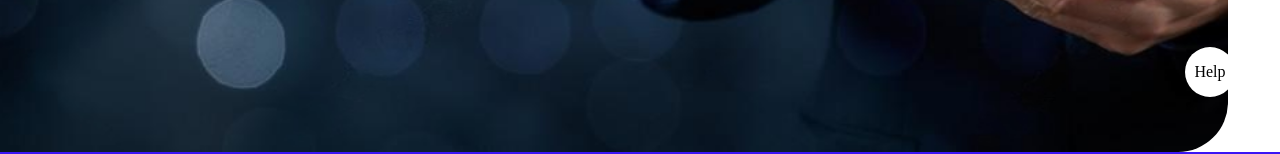
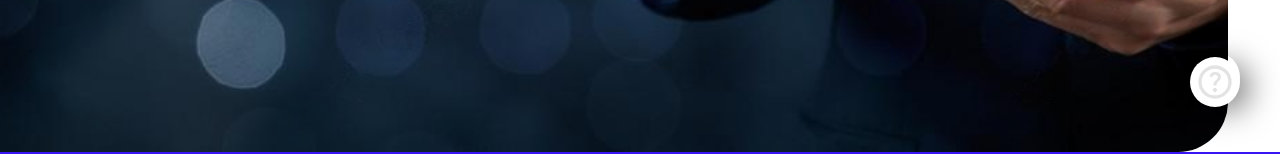
Before and after one commit to tuhinsuvraroy-tsr/Aarogya-Connect, a plain HTML site: page index.html in a window 1280 px wide. Shown: the part 658-812 px from the top of the page. Drawn offline with Linux system fonts and the light colour scheme; a web font is replaced by a local one.

Commit message:
help button change

```diff
--- a/index.html
+++ b/index.html
@@ -34,7 +34,10 @@
     </div>
     </div>
     <div id="parenthelp">
-        <div id="help"><p>Help</p></div>
+        <div id="help">
+            <img src="help_24dp_E3E3E3_FILL0_wght400_GRAD0_opsz24.svg" alt="Help Icon" id="helpimg">
+            <h5 id="thelp">Help</h5>
+        </div>
     </div>
     <div id="parentbookdoctor">
         <div id="bookdoctor">
--- a/style.css
+++ b/style.css
@@ -109,13 +109,18 @@ a{
     position: fixed;
     bottom: 40px;
     right: 40px;
-    width: 60px;
-    height: 60px;
+    width: 50px;
+    height: 50px;
     display: flex;
     align-items: center;
     justify-content: center;
     flex-direction: column;
     z-index: 10;
+    /* background: radial-gradient(circle at 70px 70px, #fff, #888); */
+    box-shadow: 10px 10px 30px rgba(0, 0, 0, 0.5);
+    /* filter: blur(1px); */
+    border-radius: 50px;
+
 
 
 }
@@ -127,7 +132,20 @@ a{
     text-align: center;
     position: absolute;
     top:5px;
+}
 
+#thelp{
+    position: absolute;
+    z-index:11;
+    font-size: 1000px;
+    color:black
+}
+#helpimg{
+    position:absolute;
+    top:5px;
+    right:5px;
+    width:40px;
+    height:40px;
 }
 
 #bookdoctor{
```
Also changed, not shown: help_24dp_E3E3E3_FILL0_wght400_GRAD0_opsz24.svg (added).
